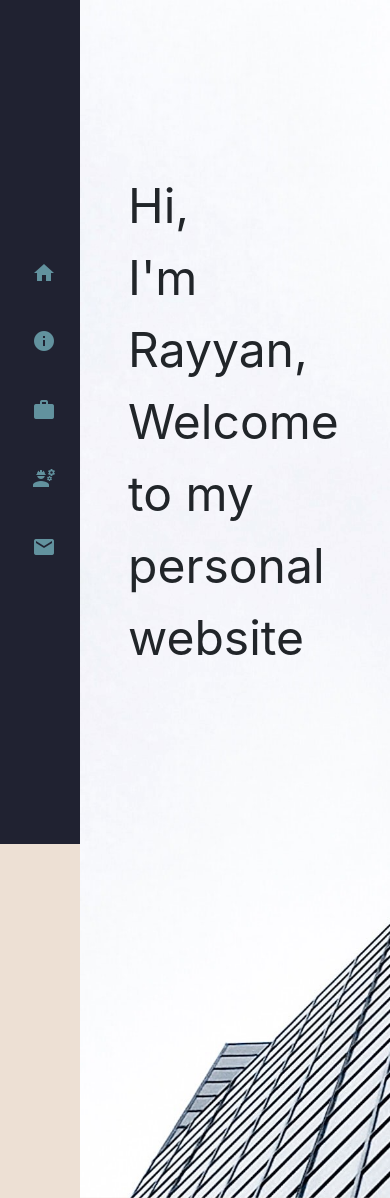
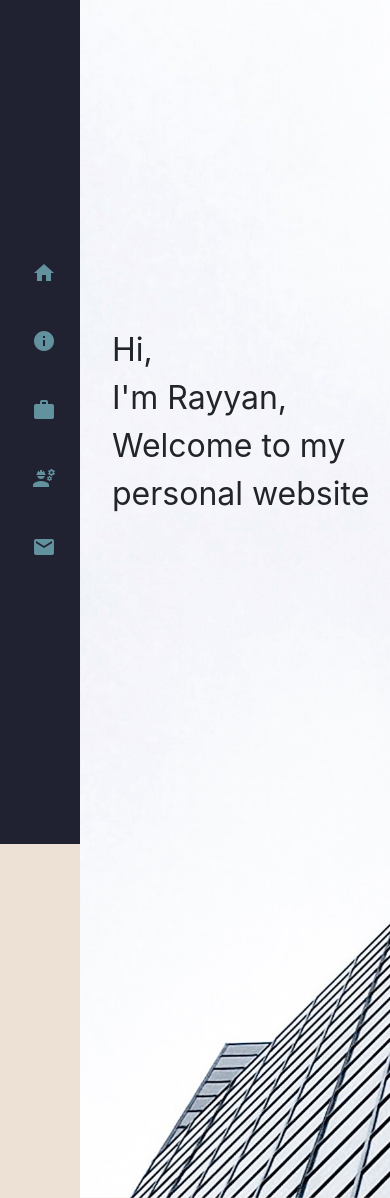
Before and after one commit to Relaxeddevil/RayyanWebsite, a Flask app: page / in a window 390 px wide; the page is wider, and only the part inside the window is pictured. Run offline with Flask 2, Linux system fonts and the light colour scheme; some libraries are stand-ins or nearby versions.

Commit message:
testing responsiveness

```diff
--- a/Website/static/CSS/base.css
+++ b/Website/static/CSS/base.css
@@ -89,7 +89,7 @@ body {
     margin-left: 15px;
     -ms-transform: translateY(-12%);
     transform: translateY(-12%);
-    width: 75%;
+    width: 85%;
     opacity: 0;
   }
 }
@@ -100,8 +100,8 @@ body {
     position: absolute;
     top:0;
     margin-left: 15px;
-    -ms-transform: translateY(-10%);
-    transform: translateY(-10%);
+    -ms-transform: translateY(-9%);
+    transform: translateY(-9%);
     width: 80%;
     opacity: 0;
   }
--- a/Website/static/CSS/home.css
+++ b/Website/static/CSS/home.css
@@ -23,3 +23,18 @@ p {
     transform: translateY(-8%);
 
 }
+
+
+@media only screen and (max-width: 500px) {
+
+    .home_text {
+        font-size:2rem;
+        padding-left: 1em;
+        margin: 0;
+        position: absolute;
+        top: 50%;
+        -ms-transform: translateY(-50%);
+        transform: translateY(-50%);
+
+
+}
--- a/Website/templates/home.html
+++ b/Website/templates/home.html
@@ -9,9 +9,7 @@
 
 <div class="home_text">
 
-    <p>Hi,</p>
-    <p>I'm Rayyan,</p>
-    <p>Welcome to my personal website </p>
+    <p>Hi,</br>I'm Rayyan,</br>Welcome to my personal website</p>
 
 </div>
 
```
